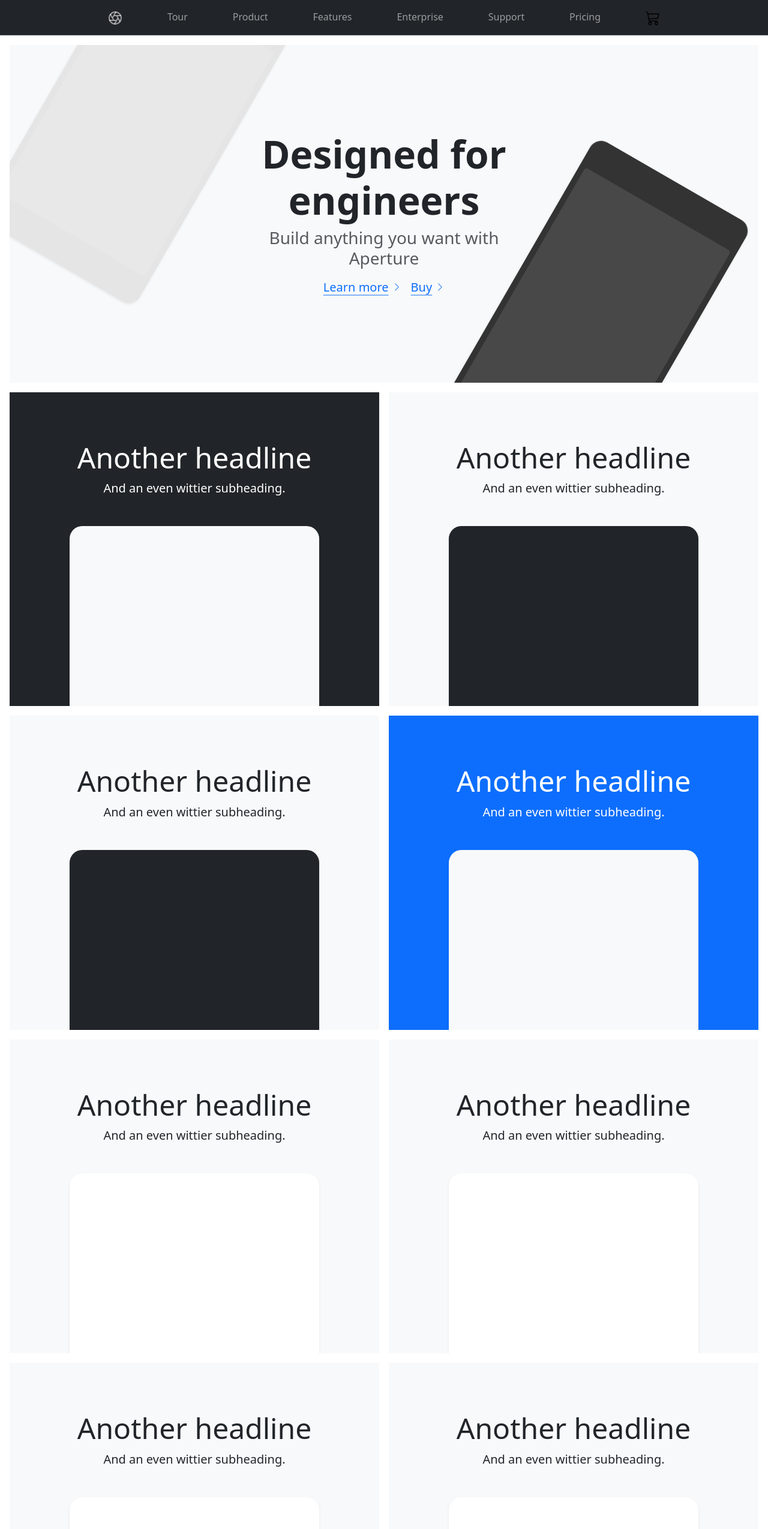
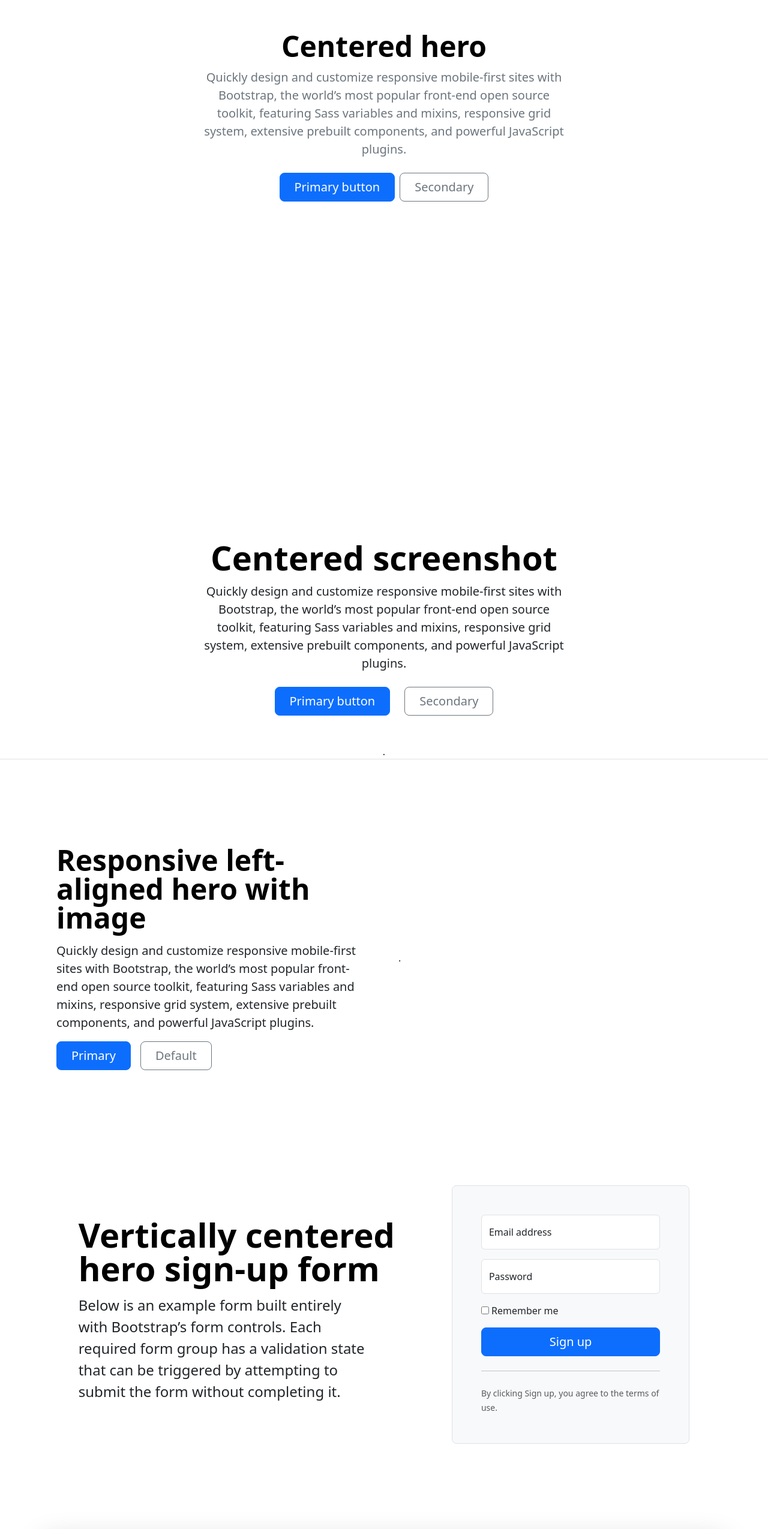
Before and after one commit to Krishneshvar/InstaTag, an Angular app in the folder ERPS/: page / in a window 1280 px wide. Shown: the top 2549 px of the page at 60% size. Built offline with nearby package versions, Linux system fonts and the light colour scheme.

Commit message:
Design changes

```diff
--- a/ERPS/src/app/app.component.css
+++ b/ERPS/src/app/app.component.css
@@ -1,74 +1,7 @@
-.container {
-    max-width: 960px;
-  }
+@media (min-width: 992px) {
+    .rounded-lg-3 { border-radius: .3rem; }
+}
 
-  .icon-link > .bi {
-    width: .75em;
-    height: .75em;
-  }
-
-  /*
-   * Custom translucent site header
-   */
-
-  .site-header {
-    background-color: rgba(0, 0, 0, .85);
-    -webkit-backdrop-filter: saturate(180%) blur(20px);
-    backdrop-filter: saturate(180%) blur(20px);
-  }
-  .site-header a {
-    color: #8e8e8e;
-    transition: color .15s ease-in-out;
-  }
-  .site-header a:hover {
-    color: #fff;
-    text-decoration: none;
-  }
-
-  /*
-   * Dummy devices (replace them with your own or something else entirely!)
-   */
-
-  .product-device {
-    position: absolute;
-    right: 10%;
-    bottom: -30%;
-    width: 300px;
-    height: 540px;
-    background-color: #333;
-    border-radius: 21px;
-    transform: rotate(30deg);
-  }
-
-  .product-device::before {
-    position: absolute;
-    top: 10%;
-    right: 10px;
-    bottom: 10%;
-    left: 10px;
-    content: "";
-    background-color: rgba(255, 255, 255, .1);
-    border-radius: 5px;
-  }
-
-  .product-device-2 {
-    top: -25%;
-    right: auto;
-    bottom: 0;
-    left: 5%;
-    background-color: #e5e5e5;
-  }
-
-
-  /*
-   * Extra utilities
-   */
-
-  .flex-equal > * {
-    flex: 1;
-  }
-  @media (min-width: 768px) {
-    .flex-md-equal > * {
-      flex: 1;
-    }
-  }
+.one {
+    height: 100vh;
+}
--- a/ERPS/src/app/app.component.html
+++ b/ERPS/src/app/app.component.html
@@ -1,184 +1,117 @@
 
 <link href="https://cdn.jsdelivr.net/npm/bootstrap@5.3.3/dist/css/bootstrap.min.css" rel="stylesheet" integrity="sha384-QWTKZyjpPEjISv5WaRU9OFeRpok6YctnYmDr5pNlyT2bRjXh0JMhjY6hW+ALEwIH" crossorigin="anonymous">
-<svg xmlns="http://www.w3.org/2000/svg" class="d-none">
-  <symbol id="aperture" fill="none" stroke="currentColor" stroke-linecap="round" stroke-linejoin="round" stroke-width="2" viewBox="0 0 24 24">
-    <circle cx="12" cy="12" r="10"/>
-    <path d="M14.31 8l5.74 9.94M9.69 8h11.48M7.38 12l5.74-9.94M9.69 16L3.95 6.06M14.31 16H2.83m13.79-4l-5.74 9.94"/>
-  </symbol>
-  <symbol id="cart" viewBox="0 0 16 16">
-    <path d="M0 1.5A.5.5 0 0 1 .5 1H2a.5.5 0 0 1 .485.379L2.89 3H14.5a.5.5 0 0 1 .49.598l-1 5a.5.5 0 0 1-.465.401l-9.397.472L4.415 11H13a.5.5 0 0 1 0 1H4a.5.5 0 0 1-.491-.408L2.01 3.607 1.61 2H.5a.5.5 0 0 1-.5-.5zM3.102 4l.84 4.479 9.144-.459L13.89 4H3.102zM5 12a2 2 0 1 0 0 4 2 2 0 0 0 0-4zm7 0a2 2 0 1 0 0 4 2 2 0 0 0 0-4zm-7 1a1 1 0 1 1 0 2 1 1 0 0 1 0-2zm7 0a1 1 0 1 1 0 2 1 1 0 0 1 0-2z"/>
-  </symbol>
-  <symbol id="chevron-right" viewBox="0 0 16 16">
-    <path fill-rule="evenodd" d="M4.646 1.646a.5.5 0 0 1 .708 0l6 6a.5.5 0 0 1 0 .708l-6 6a.5.5 0 0 1-.708-.708L10.293 8 4.646 2.354a.5.5 0 0 1 0-.708z"/>
-  </symbol>
-</svg>
+<main>
+  <h1 class="visually-hidden">Heroes examples</h1>
 
-<nav class="navbar navbar-expand-md bg-dark sticky-top border-bottom" data-bs-theme="dark">
-  <div class="container">
-    <a class="navbar-brand d-md-none" href="#">
-      <svg class="bi" width="24" height="24"><use xlink:href="#aperture"/></svg>
-      Aperture
-    </a>
-    <button class="navbar-toggler" type="button" data-bs-toggle="offcanvas" data-bs-target="#offcanvas" aria-controls="offcanvas" aria-label="Toggle navigation">
-      <span class="navbar-toggler-icon"></span>
-    </button>
-    <div class="offcanvas offcanvas-end" tabindex="-1" id="offcanvas" aria-labelledby="offcanvasLabel">
-      <div class="offcanvas-header">
-        <h5 class="offcanvas-title" id="offcanvasLabel">Aperture</h5>
-        <button type="button" class="btn-close" data-bs-dismiss="offcanvas" aria-label="Close"></button>
-      </div>
-      <div class="offcanvas-body">
-        <ul class="navbar-nav flex-grow-1 justify-content-between">
-          <li class="nav-item"><a class="nav-link" href="#">
-            <svg class="bi" width="24" height="24"><use xlink:href="#aperture"/></svg>
-          </a></li>
-          <li class="nav-item"><a class="nav-link" href="#">Tour</a></li>
-          <li class="nav-item"><a class="nav-link" href="#">Product</a></li>
-          <li class="nav-item"><a class="nav-link" href="#">Features</a></li>
-          <li class="nav-item"><a class="nav-link" href="#">Enterprise</a></li>
-          <li class="nav-item"><a class="nav-link" href="#">Support</a></li>
-          <li class="nav-item"><a class="nav-link" href="#">Pricing</a></li>
-          <li class="nav-item"><a class="nav-link" href="#">
-            <svg class="bi" width="24" height="24"><use xlink:href="#cart"/></svg>
-          </a></li>
-        </ul>
+  <div class="one text-secondary px-4 py-5 text-center">
+    <h1 class="display-5 fw-bold text-body-emphasis">Centered hero</h1>
+    <div class="col-lg-6 mx-auto">
+      <p class="lead mb-4">Quickly design and customize responsive mobile-first sites with Bootstrap, the world’s most popular front-end open source toolkit, featuring Sass variables and mixins, responsive grid system, extensive prebuilt components, and powerful JavaScript plugins.</p>
+      <div class="d-grid gap-2 d-flex justify-content-center ">
+        <button type="button" class="btn btn-primary btn-lg px-4 gap-3">Primary button</button>
+        <button type="button" class="btn btn-outline-secondary btn-lg px-4">Secondary</button>
       </div>
     </div>
   </div>
-</nav>
 
-<main>
-  <div class="position-relative overflow-hidden p-3 p-md-5 m-md-3 text-center bg-body-tertiary">
-    <div class="col-md-6 p-lg-5 mx-auto my-5">
-      <h1 class="display-3 fw-bold">Designed for engineers</h1>
-      <h3 class="fw-normal text-muted mb-3">Build anything you want with Aperture</h3>
-      <div class="d-flex gap-3 justify-content-center lead fw-normal">
-        <a class="icon-link" href="#">
-          Learn more
-          <svg class="bi"><use xlink:href="#chevron-right"/></svg>
-        </a>
-        <a class="icon-link" href="#">
-          Buy
-          <svg class="bi"><use xlink:href="#chevron-right"/></svg>
-        </a>
+  <div class="b-example-divider"></div>
+
+  <div class="two px-4 pt-5 my-5 text-center border-bottom">
+    <h1 class="display-4 fw-bold text-body-emphasis">Centered screenshot</h1>
+    <div class="col-lg-6 mx-auto">
+      <p class="lead mb-4">Quickly design and customize responsive mobile-first sites with Bootstrap, the world’s most popular front-end open source toolkit, featuring Sass variables and mixins, responsive grid system, extensive prebuilt components, and powerful JavaScript plugins.</p>
+      <div class="d-grid gap-2 d-sm-flex justify-content-sm-center mb-5">
+        <button type="button" class="btn btn-primary btn-lg px-4 me-sm-3">Primary button</button>
+        <button type="button" class="btn btn-outline-secondary btn-lg px-4">Secondary</button>
       </div>
     </div>
-    <div class="product-device shadow-sm d-none d-md-block"></div>
-    <div class="product-device product-device-2 shadow-sm d-none d-md-block"></div>
-  </div>
-
-  <div class="d-md-flex flex-md-equal w-100 my-md-3 ps-md-3">
-    <div class="text-bg-dark me-md-3 pt-3 px-3 pt-md-5 px-md-5 text-center overflow-hidden">
-      <div class="my-3 py-3">
-        <h2 class="display-5">Another headline</h2>
-        <p class="lead">And an even wittier subheading.</p>
+    <div class="overflow-hidden" style="max-height: 30vh;">
+      <div class="container px-5">
+        .
       </div>
-      <div class="bg-body-tertiary shadow-sm mx-auto" style="width: 80%; height: 300px; border-radius: 21px 21px 0 0;"></div>
-    </div>
-    <div class="bg-body-tertiary me-md-3 pt-3 px-3 pt-md-5 px-md-5 text-center overflow-hidden">
-      <div class="my-3 p-3">
-        <h2 class="display-5">Another headline</h2>
-        <p class="lead">And an even wittier subheading.</p>
-      </div>
-      <div class="bg-dark shadow-sm mx-auto" style="width: 80%; height: 300px; border-radius: 21px 21px 0 0;"></div>
     </div>
   </div>
 
-  <div class="d-md-flex flex-md-equal w-100 my-md-3 ps-md-3">
-    <div class="bg-body-tertiary me-md-3 pt-3 px-3 pt-md-5 px-md-5 text-center overflow-hidden">
-      <div class="my-3 p-3">
-        <h2 class="display-5">Another headline</h2>
-        <p class="lead">And an even wittier subheading.</p>
+  <div class="b-example-divider"></div>
+
+  <div class="container col-xxl-8 px-4 py-5">
+    <div class="row flex-lg-row-reverse align-items-center g-5 py-5">
+      <div class="col-10 col-sm-8 col-lg-6">
+        .
       </div>
-      <div class="bg-dark shadow-sm mx-auto" style="width: 80%; height: 300px; border-radius: 21px 21px 0 0;"></div>
-    </div>
-    <div class="text-bg-primary me-md-3 pt-3 px-3 pt-md-5 px-md-5 text-center overflow-hidden">
-      <div class="my-3 py-3">
-        <h2 class="display-5">Another headline</h2>
-        <p class="lead">And an even wittier subheading.</p>
+      <div class="col-lg-6">
+        <h1 class="display-5 fw-bold text-body-emphasis lh-1 mb-3">Responsive left-aligned hero with image</h1>
+        <p class="lead">Quickly design and customize responsive mobile-first sites with Bootstrap, the world’s most popular front-end open source toolkit, featuring Sass variables and mixins, responsive grid system, extensive prebuilt components, and powerful JavaScript plugins.</p>
+        <div class="d-grid gap-2 d-md-flex justify-content-md-start">
+          <button type="button" class="btn btn-primary btn-lg px-4 me-md-2">Primary</button>
+          <button type="button" class="btn btn-outline-secondary btn-lg px-4">Default</button>
+        </div>
       </div>
-      <div class="bg-body-tertiary shadow-sm mx-auto" style="width: 80%; height: 300px; border-radius: 21px 21px 0 0;"></div>
     </div>
   </div>
 
-  <div class="d-md-flex flex-md-equal w-100 my-md-3 ps-md-3">
-    <div class="bg-body-tertiary me-md-3 pt-3 px-3 pt-md-5 px-md-5 text-center overflow-hidden">
-      <div class="my-3 p-3">
-        <h2 class="display-5">Another headline</h2>
-        <p class="lead">And an even wittier subheading.</p>
+  <div class="b-example-divider"></div>
+
+  <div class="container col-xl-10 col-xxl-8 px-4 py-5">
+    <div class="row align-items-center g-lg-5 py-5">
+      <div class="col-lg-7 text-center text-lg-start">
+        <h1 class="display-4 fw-bold lh-1 text-body-emphasis mb-3">Vertically centered hero sign-up form</h1>
+        <p class="col-lg-10 fs-4">Below is an example form built entirely with Bootstrap’s form controls. Each required form group has a validation state that can be triggered by attempting to submit the form without completing it.</p>
       </div>
-      <div class="bg-body shadow-sm mx-auto" style="width: 80%; height: 300px; border-radius: 21px 21px 0 0;"></div>
-    </div>
-    <div class="bg-body-tertiary me-md-3 pt-3 px-3 pt-md-5 px-md-5 text-center overflow-hidden">
-      <div class="my-3 py-3">
-        <h2 class="display-5">Another headline</h2>
-        <p class="lead">And an even wittier subheading.</p>
+      <div class="col-md-10 mx-auto col-lg-5">
+        <form class="p-4 p-md-5 border rounded-3 bg-body-tertiary">
+          <div class="form-floating mb-3">
+            <input type="email" class="form-control" id="floatingInput" placeholder="name@example.com">
+            <label for="floatingInput">Email address</label>
+          </div>
+          <div class="form-floating mb-3">
+            <input type="password" class="form-control" id="floatingPassword" placeholder="Password">
+            <label for="floatingPassword">Password</label>
+          </div>
+          <div class="checkbox mb-3">
+            <label>
+              <input type="checkbox" value="remember-me"> Remember me
+            </label>
+          </div>
+          <button class="w-100 btn btn-lg btn-primary" type="submit">Sign up</button>
+          <hr class="my-4">
+          <small class="text-body-secondary">By clicking Sign up, you agree to the terms of use.</small>
+        </form>
       </div>
-      <div class="bg-body shadow-sm mx-auto" style="width: 80%; height: 300px; border-radius: 21px 21px 0 0;"></div>
     </div>
   </div>
 
-  <div class="d-md-flex flex-md-equal w-100 my-md-3 ps-md-3">
-    <div class="bg-body-tertiary me-md-3 pt-3 px-3 pt-md-5 px-md-5 text-center overflow-hidden">
-      <div class="my-3 p-3">
-        <h2 class="display-5">Another headline</h2>
-        <p class="lead">And an even wittier subheading.</p>
+  <div class="b-example-divider"></div>
+
+  <div class="container my-5">
+    <div class="row p-4 pb-0 pe-lg-0 pt-lg-5 align-items-center rounded-3 border shadow-lg">
+      <div class="col-lg-7 p-3 p-lg-5 pt-lg-3">
+        <h1 class="display-4 fw-bold lh-1 text-body-emphasis">Border hero with cropped image and shadows</h1>
+        <p class="lead">Quickly design and customize responsive mobile-first sites with Bootstrap, the world’s most popular front-end open source toolkit, featuring Sass variables and mixins, responsive grid system, extensive prebuilt components, and powerful JavaScript plugins.</p>
+        <div class="d-grid gap-2 d-md-flex justify-content-md-start mb-4 mb-lg-3">
+          <button type="button" class="btn btn-primary btn-lg px-4 me-md-2 fw-bold">Primary</button>
+          <button type="button" class="btn btn-outline-secondary btn-lg px-4">Default</button>
+        </div>
       </div>
-      <div class="bg-body shadow-sm mx-auto" style="width: 80%; height: 300px; border-radius: 21px 21px 0 0;"></div>
-    </div>
-    <div class="bg-body-tertiary me-md-3 pt-3 px-3 pt-md-5 px-md-5 text-center overflow-hidden">
-      <div class="my-3 py-3">
-        <h2 class="display-5">Another headline</h2>
-        <p class="lead">And an even wittier subheading.</p>
+      <div class="col-lg-4 offset-lg-1 p-0 overflow-hidden shadow-lg">
       </div>
-      <div class="bg-body shadow-sm mx-auto" style="width: 80%; height: 300px; border-radius: 21px 21px 0 0;"></div>
     </div>
   </div>
-</main>
 
-<footer class="container py-5">
-  <div class="row">
-    <div class="col-12 col-md">
-      <svg xmlns="http://www.w3.org/2000/svg" width="24" height="24" fill="none" stroke="currentColor" stroke-linecap="round" stroke-linejoin="round" stroke-width="2" class="d-block mb-2" role="img" viewBox="0 0 24 24"><title>Product</title><circle cx="12" cy="12" r="10"/><path d="M14.31 8l5.74 9.94M9.69 8h11.48M7.38 12l5.74-9.94M9.69 16L3.95 6.06M14.31 16H2.83m13.79-4l-5.74 9.94"/></svg>
-      <small class="d-block mb-3 text-body-secondary">2017</small>
-    </div>
-    <div class="col-6 col-md">
-      <h5>Features</h5>
-      <ul class="list-unstyled text-small">
-        <li><a class="link-secondary text-decoration-none" href="#">Cool stuff</a></li>
-        <li><a class="link-secondary text-decoration-none" href="#">Random feature</a></li>
-        <li><a class="link-secondary text-decoration-none" href="#">Team feature</a></li>
-        <li><a class="link-secondary text-decoration-none" href="#">Stuff for developers</a></li>
-        <li><a class="link-secondary text-decoration-none" href="#">Another one</a></li>
-        <li><a class="link-secondary text-decoration-none" href="#">Last time</a></li>
-      </ul>
-    </div>
-    <div class="col-6 col-md">
-      <h5>Resources</h5>
-      <ul class="list-unstyled text-small">
-        <li><a class="link-secondary text-decoration-none" href="#">Resource name</a></li>
-        <li><a class="link-secondary text-decoration-none" href="#">Resource</a></li>
-        <li><a class="link-secondary text-decoration-none" href="#">Another resource</a></li>
-        <li><a class="link-secondary text-decoration-none" href="#">Final resource</a></li>
-      </ul>
-    </div>
-    <div class="col-6 col-md">
-      <h5>Resources</h5>
-      <ul class="list-unstyled text-small">
-        <li><a class="link-secondary text-decoration-none" href="#">Business</a></li>
-        <li><a class="link-secondary text-decoration-none" href="#">Education</a></li>
-        <li><a class="link-secondary text-decoration-none" href="#">Government</a></li>
-        <li><a class="link-secondary text-decoration-none" href="#">Gaming</a></li>
-      </ul>
-    </div>
-    <div class="col-6 col-md">
-      <h5>About</h5>
-      <ul class="list-unstyled text-small">
-        <li><a class="link-secondary text-decoration-none" href="#">Team</a></li>
-        <li><a class="link-secondary text-decoration-none" href="#">Locations</a></li>
-        <li><a class="link-secondary text-decoration-none" href="#">Privacy</a></li>
-        <li><a class="link-secondary text-decoration-none" href="#">Terms</a></li>
-      </ul>
+  <div class="b-example-divider"></div>
+
+  <div class="bg-dark text-secondary px-4 py-5 text-center">
+    <div class="py-5">
+      <h1 class="display-5 fw-bold text-white">Dark color hero</h1>
+      <div class="col-lg-6 mx-auto">
+        <p class="fs-5 mb-4"></p>
+        <div class="d-grid gap-2 d-sm-flex justify-content-sm-center">
+          <button type="button" class="btn btn-outline-info btn-lg px-4 me-sm-3 fw-bold">Custom button</button>
+          <button type="button" class="btn btn-outline-light btn-lg px-4">Secondary</button>
+        </div>
+      </div>
     </div>
   </div>
-</footer>
+
+  <div class="b-example-divider mb-0"></div>
+</main>
```
